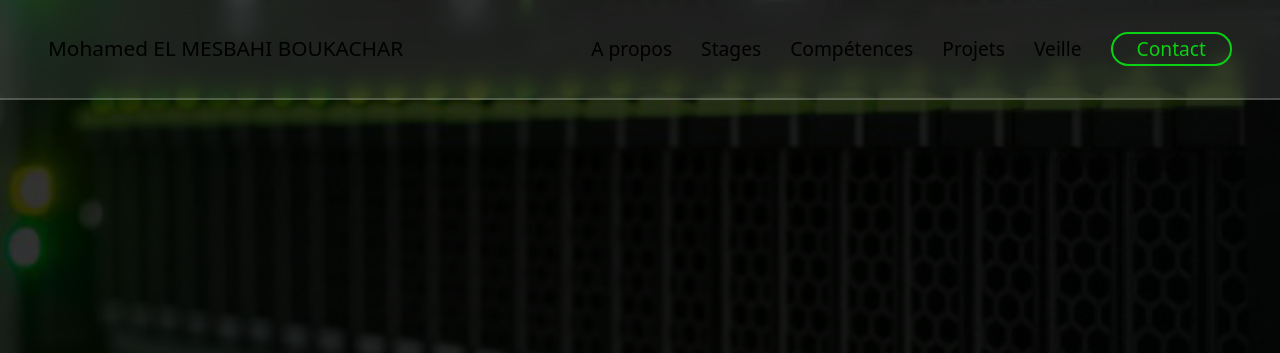
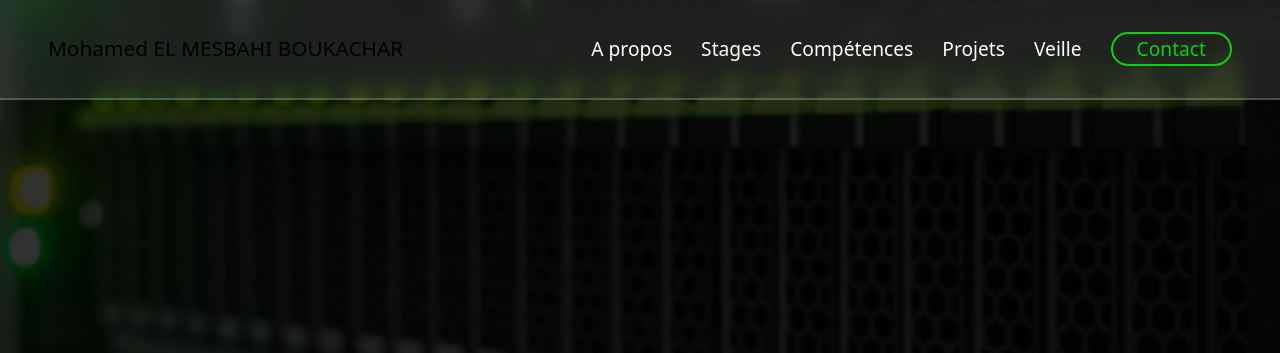
Before and after one commit to MohamedElMes/portfolio, a plain HTML site: page index.html in a window 1280 px wide. Shown: the top 353 px of the page. Drawn offline with Linux system fonts and the light colour scheme.

Commit message:
Update index.html

```diff
--- a/index.html
+++ b/index.html
@@ -16,11 +16,11 @@
             </div>
 
             <div class="navigation__droite">
-                <a href="apropos.html" class="navigation__droite--lien">A propos</a>
-                <a href="stages.html" class="navigation__droite--lien">Stages</a>
-                <a href="competences.html" class="navigation__droite--lien">Compétences</a>
-                <a href="projets.html" class="navigation__droite--lien">Projets</a>
-                <a href="veille.html" class="navigation__droite--lien">Veille</a>
+                <a href="apropos.html" class="navigation__droite--lien" style="color: var(--blanc)">A propos</a>
+                <a href="stages.html" class="navigation__droite--lien" style="color: var(--blanc)">Stages</a>
+                <a href="competences.html" class="navigation__droite--lien" style="color: var(--blanc)">Compétences</a>
+                <a href="projets.html" class="navigation__droite--lien" style="color: var(--blanc)">Projets</a>
+                <a href="veille.html" class="navigation__droite--lien" style="color: var(--blanc)">Veille</a>
                 <a href="contact.html" class="navigation__droite--contact">Contact</a>
             </div>
         </nav>
@@ -34,4 +34,5 @@
         </div>
     </header>
 </body>
+
 </html>
```
